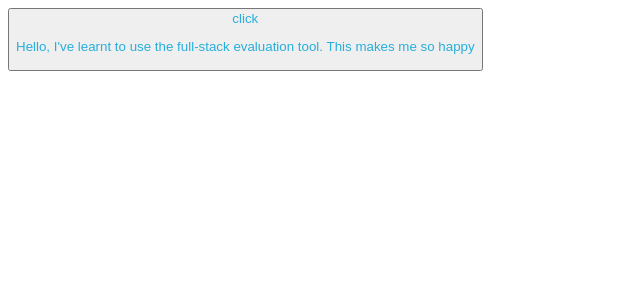
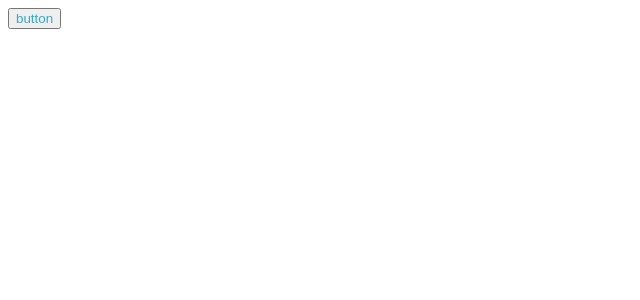
Before and after one commit to kavita2913/Button-Action-with-Functional-Component---Building-a-First-Custom-Functional-Com---epg7e2ps7eao, a React app: page / in a window 1280 px wide. Shown: the top 300 px of the page, without its empty margins (0-640 px from the left). Built offline with nearby package versions, Linux system fonts and the light colour scheme.

Commit message:
Update App.js

```diff
--- a/src/components/App.js
+++ b/src/components/App.js
@@ -1,18 +1,28 @@
-import React, {Component, useState} from "react";
+import React, { Component, useState } from "react";
 import "./../styles/App.css";
 
 function App() {
-  const ButtonClick =() =>{
+  const [hide, sethide] = useState(false);
+  const handleClick = () => {
+    const newHide = !hide;
+    sethide(newHide);
+  };
 
-     }
   return (
     <div id="main">
-    <button id= "click" onClick={ButtonClick}>click
-     <p id = "para">Hello, I've learnt to use the full-stack evaluation tool. This makes me so happy</p>
-    </button>
+      <button id="click" onClick={handleClick}>
+        button
+      </button>
+      {hide === true ? (
+        <p id="para">
+          Hello, I've learnt to use the full-stack evaluation tool. This makes
+          me so happy
+        </p>
+      ) : (
+        ""
+      )}
     </div>
   );
 }
 
-
 export default App;
```
